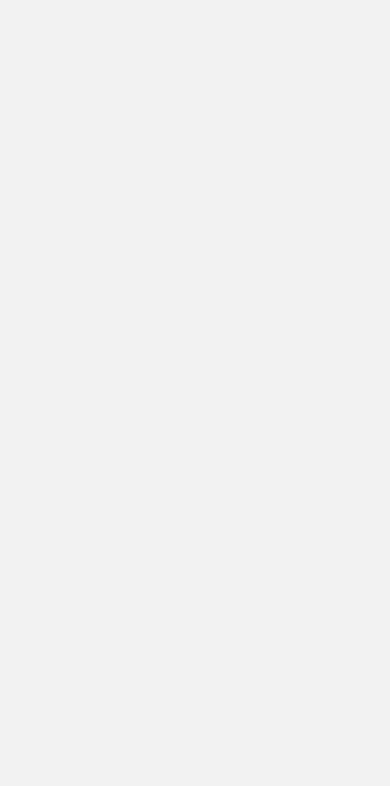
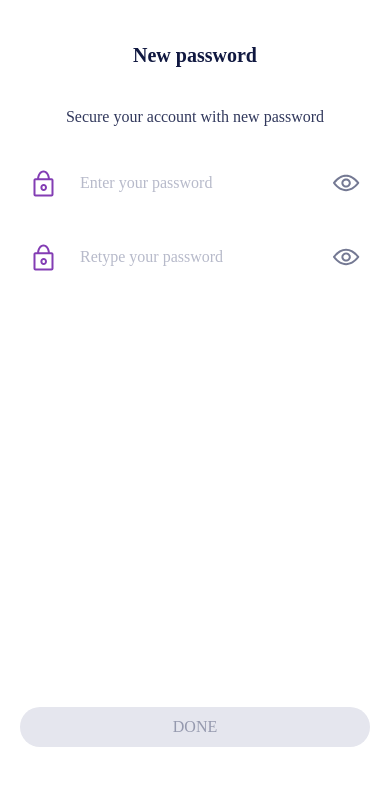
Before and after one commit to luongvantuit/RNAppUI, a React Native app: screen /NewPassword in a window 390 px wide. Shown: the top 786 px of the page. Built offline with nearby package versions, Linux system fonts and the light colour scheme.

Commit message:
ui new password

```diff
--- a/screens/NewPassword.tsx
+++ b/screens/NewPassword.tsx
@@ -1,10 +1,160 @@
-import React from 'react'
-import { View, Text } from 'react-native'
+import React, { useState } from 'react'
+import { View, Text, StyleSheet, Keyboard } from 'react-native'
+import styleComponent from '../styles/style-component'
+import IcoEyeOpen from '../svg/IcoEyeOpen'
+import IcoLock from '../svg/IcoLock'
+import ButtonForm from '../widgets/ButtonForm'
+import Container from '../widgets/Container'
+import HeaderBase from '../widgets/HeaderBase'
+import TextInputForm from '../widgets/TextInputForm'
 
 export default function NewPassword() {
+    const [inputPassword, setInputPassword] = useState<string>('')
+    const [inputRetypePassword, setInputRetypePassword] = useState<string>('')
+
+    const [inputPasswordFocus, setInputPasswordFocus] = useState<boolean>(false)
+    const [inputRetypePasswordFocus, setInputRetypePasswordFocus] = useState<boolean>(false)
+
     return (
-        <View>
-            <Text></Text>
-        </View>
+        <Container>
+            <HeaderBase title='New password' />
+            <Text
+                style={[
+                    {
+                        fontSize: 16,
+                        fontWeight: '400',
+                        color: '#31385C',
+                        marginVertical: 20,
+                    },
+                    styleComponent.text.primary,
+                    styleComponent.text.textAlignCenter
+                ]}
+            >
+                Secure your account with new password
+            </Text>
+            <TextInputForm
+                onBlur={() => {
+                    setInputPasswordFocus(false)
+                }}
+                onFocus={() => {
+                    setInputPasswordFocus(true)
+                }}
+                placeholder='Enter your password'
+                placeholderTextColor={'#B7BACA'}
+                onChangeText={(password: string) => {
+                    setInputPassword(password)
+                }}
+                prefix={
+                    <IcoLock color={'#833DB4'} />
+                }
+                containerProps={
+                    {
+                        style: [
+                            styleComponent.flex.row,
+                            style.inputContainer,
+                            styleComponent.box.alignItemsCenter
+                        ]
+                    }
+                }
+                suffix={
+                    <IcoEyeOpen color={'#747993'} />
+                }
+                style={[
+                    styleComponent.box.container,
+                    styleComponent.text.primary,
+                    style.input
+                ]}
+                secureTextEntry={true}
+                textContentType='password'
+            />
+            <TextInputForm
+                onBlur={() => {
+                    setInputRetypePasswordFocus(false)
+                }}
+                onFocus={() => {
+                    setInputRetypePasswordFocus(true)
+                }}
+                placeholder='Retype your password'
+                placeholderTextColor={'#B7BACA'}
+                onChangeText={(password: string) => {
+                    setInputRetypePassword(password)
+                }}
+                prefix={
+                    <IcoLock color={'#833DB4'} />
+                }
+                containerProps={
+                    {
+                        style: [
+                            styleComponent.flex.row,
+                            style.inputContainer,
+                            styleComponent.box.alignItemsCenter
+                        ]
+                    }
+                }
+                suffix={
+                    <IcoEyeOpen color={'#747993'} />
+                }
+                style={[
+                    styleComponent.box.container,
+                    styleComponent.text.primary,
+                    style.input
+                ]}
+                secureTextEntry={true}
+                textContentType='password'
+            />
+            <View
+                style={[
+                    styleComponent.box.container,
+                    styleComponent.flex.flex,
+                    styleComponent.box.justifyContentFlexEnd
+                ]}
+            >
+                <ButtonForm
+                    content='DONE'
+                    style={[
+                        {
+                            marginHorizontal: 20,
+                            backgroundColor: inputPassword.length > 0 && inputRetypePassword.length > 0 ? '#833DB4' : '#E5E6EE',
+                            height: 40,
+                            borderRadius: 40,
+                            marginBottom: inputPasswordFocus || inputRetypePasswordFocus ? 15.5 : 97.5,
+                            marginTop: 36,
+                        }
+                    ]}
+                    onPress={() => {
+                        Keyboard.dismiss();
+                        // if (inputCode.length >= 6)
+                        //     props.navigation.navigate('CreatePassword');
+                    }}
+                    contentProps={{
+                        style: [
+                            {
+                                lineHeight: 40,
+                                color: inputPassword.length > 0 && inputRetypePassword.length > 0 ? 'white' : '#9599AE',
+                                fontSize: 16,
+                                fontWeight: '600'
+                            },
+                            styleComponent.text.textAlignCenter,
+                            styleComponent.text.primary,
+                        ]
+                    }}
+                />
+            </View>
+        </Container>
     )
 }
+
+const style = StyleSheet.create({
+    inputContainer: {
+        paddingHorizontal: 28,
+        paddingVertical: 21,
+    },
+    input: {
+        fontSize: 16,
+        fontWeight: '400',
+        textAlignVertical: 'center',
+        marginHorizontal: 20,
+        color: '#31385C',
+    }
+
+})
```
